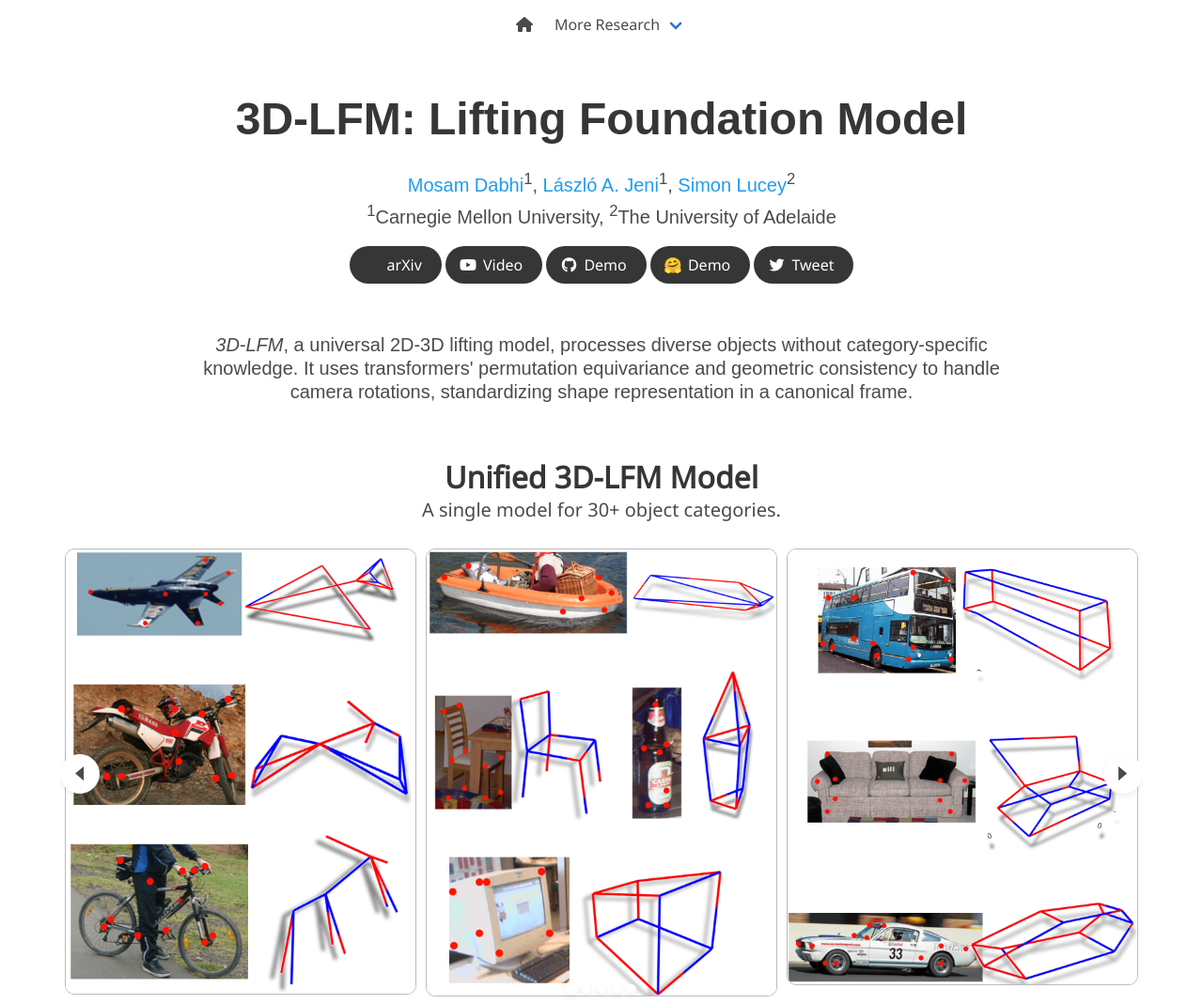
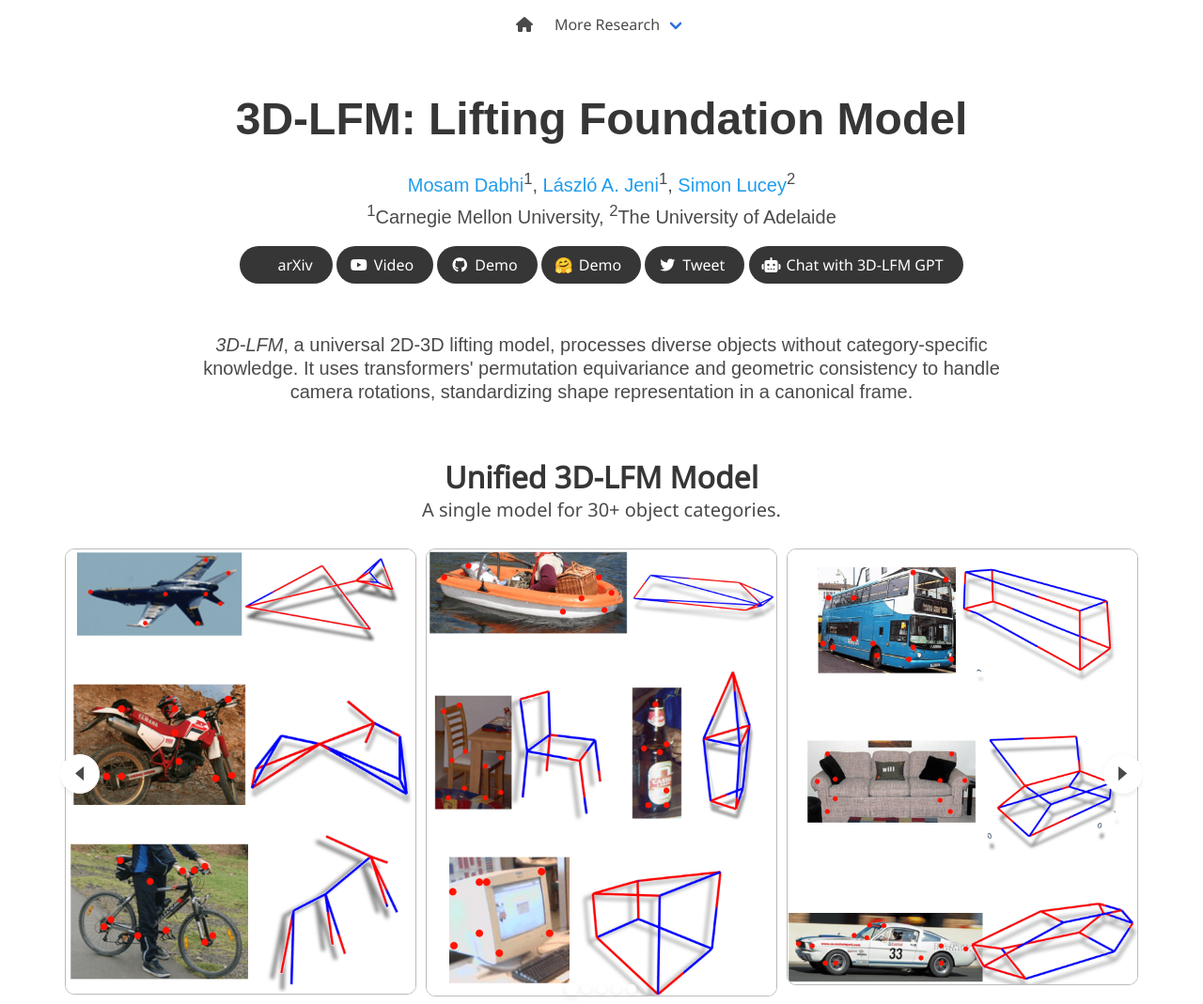
Before and after one commit to 3dlfm/3dlfm.github.io, a plain HTML site: page index.html in a window 1280 px wide. Shown: the top 1069 px of the page at 94% size. Drawn offline with nearby package versions, Linux system fonts and the light colour scheme; some icons are missing; a web font is replaced by a local one.

Commit message:
add 3dlfm chatbot

```diff
--- a/index.html
+++ b/index.html
@@ -173,6 +173,20 @@
                   <span>Tweet</span>
                   </a>
               </span>
+
+              <span class="link-block">
+                <a href="https://chat.openai.com/g/g-j5WPWfois-3d-lfm-ai"
+                   class="external-link button is-normal is-rounded is-dark"
+                   target="_blank" rel="noopener noreferrer">
+                  <span class="icon">
+                      <!-- You can choose an icon that represents your GPT or use a default chat icon -->
+                      <i class="fas fa-robot"></i>
+                  </span>
+                  <span>Chat with 3D-LFM GPT</span>
+                </a>
+              </span>
+
+
               <!-- <span class="link-block">
                 <a href="https://twitter.com/mosamdabhi/status/1596667356180189186?s=20&t=4ahKIIXa6gbG23YKk86rnw"
                    class="external-link button is-normal is-rounded is-dark">
```
